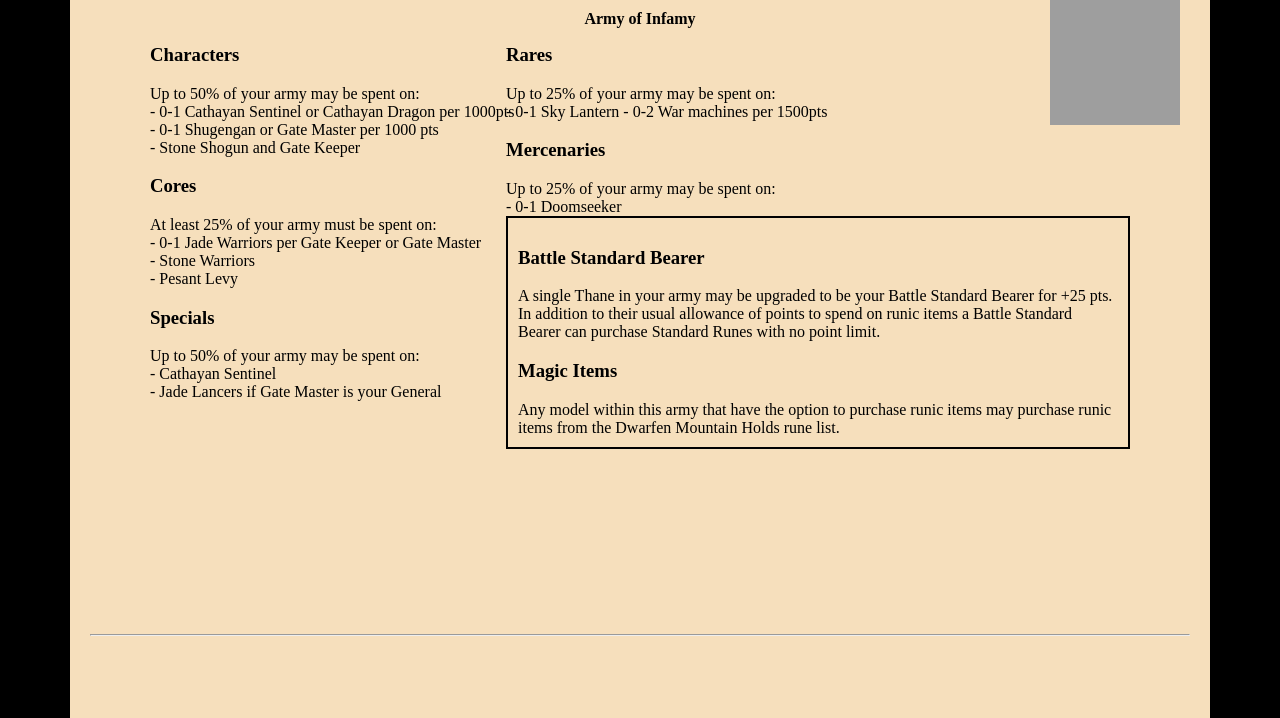
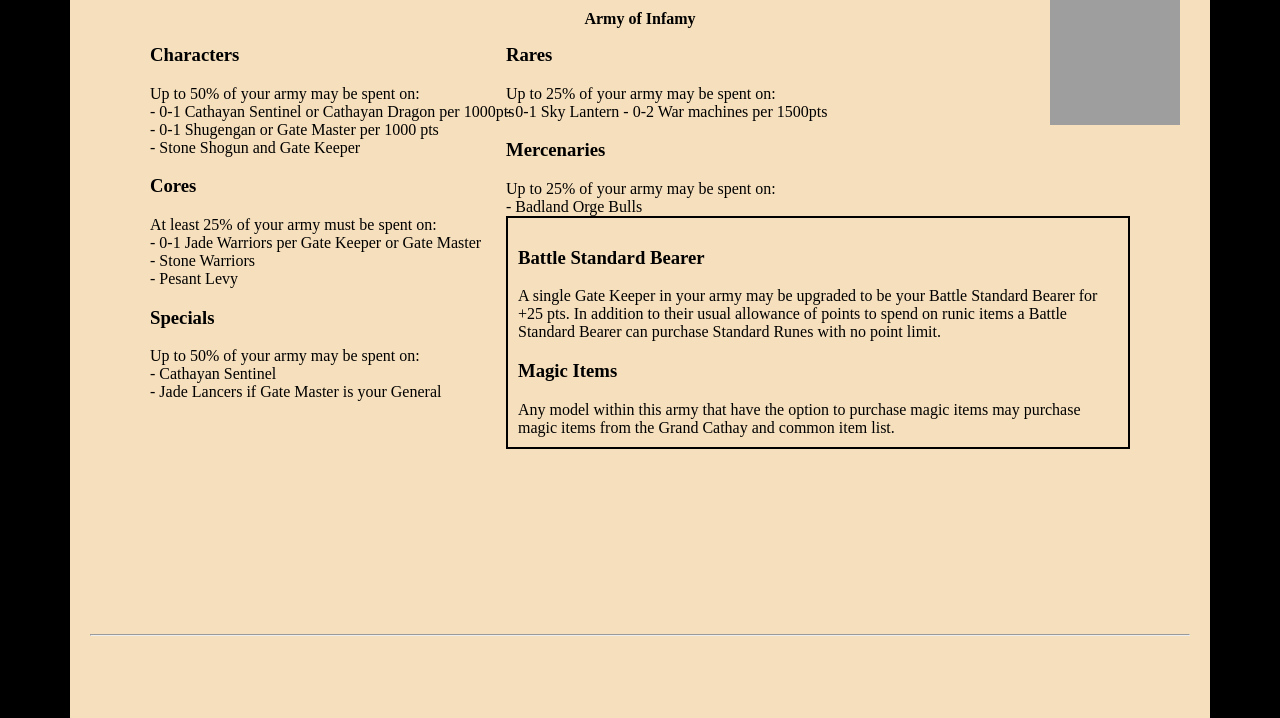
Before and after one commit to Fugim-snake/cathay, a plain HTML site: page index.html in a window 1280 px wide. Shown: the part 105-823 px from the top of the page. Drawn offline with Linux system fonts and the light colour scheme; grey boxes are pictures that could not be loaded.

Commit message:
Update index.html

```diff
--- a/index.html
+++ b/index.html
@@ -33,12 +33,12 @@ Up to 25% of your army may be spent on:<br>
 - 0-2 War machines per 1500pts
 <h3>Mercenaries</h3>
 Up to 25% of your army may be spent on:<br>
-- 0-1 Doomseeker
+- Badland Orge Bulls
 <div class="bsb1">
 <h3>Battle Standard Bearer</h3>
-A single Thane in your army may be upgraded to be your Battle Standard Bearer for +25 pts. In addition to their usual allowance of points to spend on runic items a Battle Standard Bearer can purchase Standard Runes with no point limit.<br>
+A single Gate Keeper in your army may be upgraded to be your Battle Standard Bearer for +25 pts. In addition to their usual allowance of points to spend on runic items a Battle Standard Bearer can purchase Standard Runes with no point limit.<br>
 <h3>Magic Items</h3>
-Any model within this army that have the option to purchase runic items may purchase runic items from the Dwarfen Mountain Holds rune list.
+Any model within this army that have the option to purchase magic items may purchase magic items from the Grand Cathay and common item list.
 </div>
 </div>
 <br><br><br><br><br><br><br><br><br><br><br><br><br><br><br><br><br><br><br><br><br><br><br><br><br><br><br><br><br>
```
